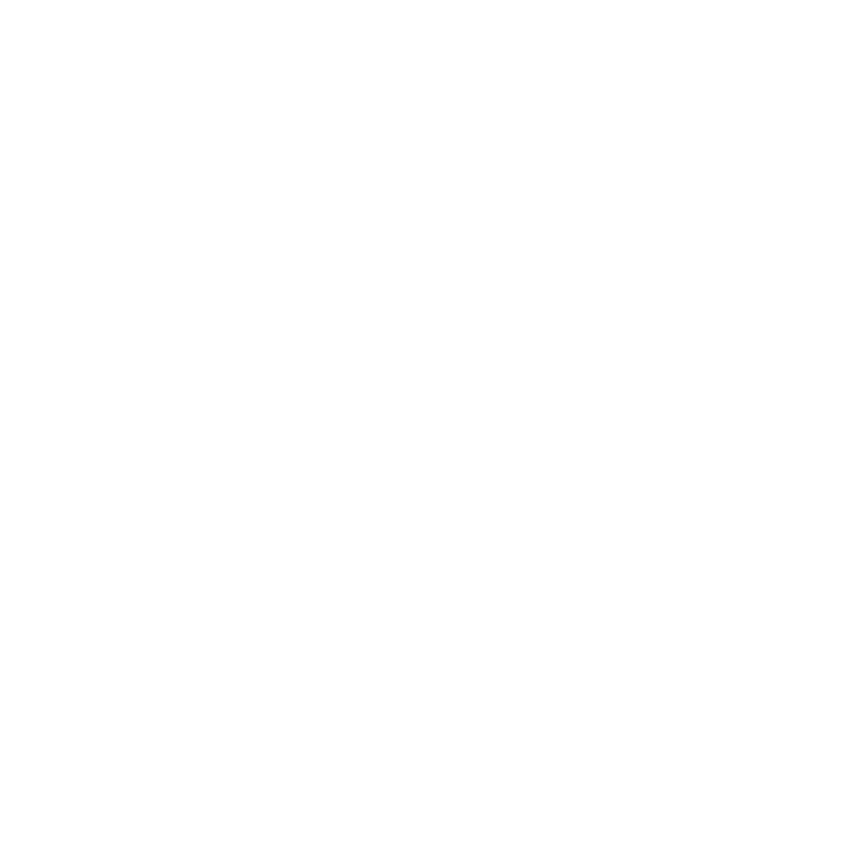
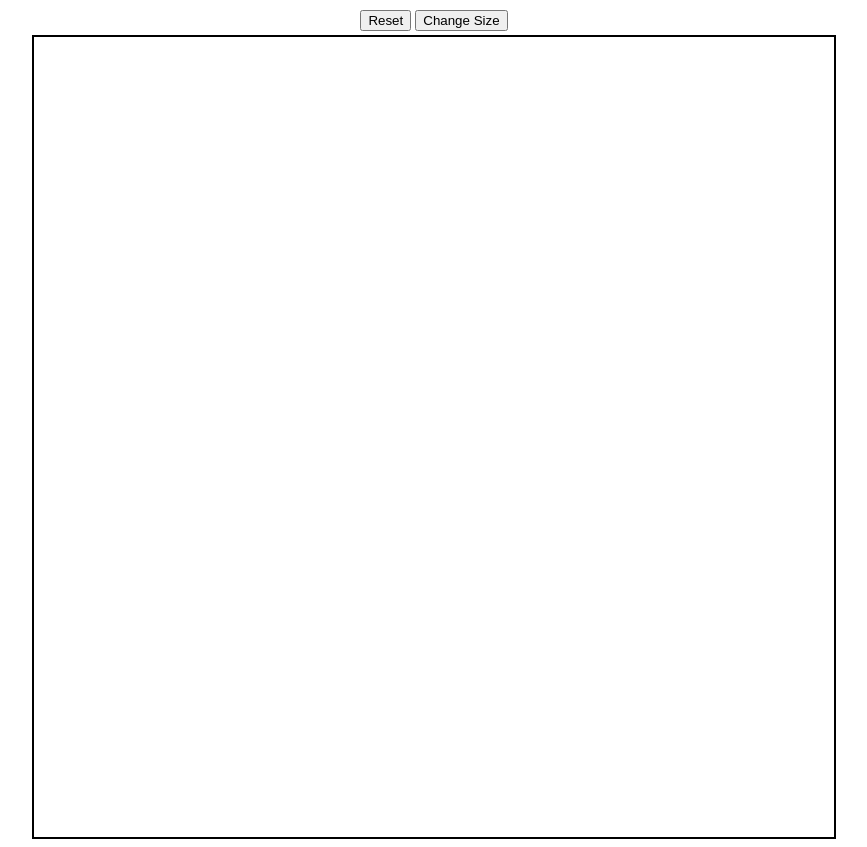
Before and after one commit to progboy/hoverpad, a plain HTML site: page index.html in a window 1280 px wide. Shown: the whole page, without its empty margins (206-1073 px from the left). Before the commit the page ends 800 px from the top, so only its background shows below. Drawn offline with Linux system fonts and the light colour scheme.

Commit message:
implemented hoverpad, buttons and grid cells  are working now

```diff
--- a/index.html
+++ b/index.html
@@ -5,9 +5,10 @@
     <meta name="viewport" content="width=device-width, initial-scale=1.0">
     <title>Hoverpad</title>
     <link rel="stylesheet" href="style.css">
-    <script src="index.js"></script>
 </head>
 <body>
-
+    <button onclick="resetCells()">Reset</button><button onclick="newGrid()">Change Size</button>
+    <div class = "mainContainer"></div>
+    <script src="index.js"></script>
 </body>
 </html>
--- a/index.js
+++ b/index.js
@@ -0,0 +1,71 @@
+let divGrid = [];
+//function made to generate random color rgb values
+function getRandomNumber(){
+    return Math.floor(256*Math.random());
+}
+//gets called for each cell
+function makeDivCell(rowsize,i,j){
+    let elem = document.createElement("div");
+    elem.style.backgroundColor = "white";
+    elem.style.width = 800/rowsize + "px";
+    elem.style.height = 800/rowsize + "px";
+    elem.style.gridColumnStart = j+1;
+    elem.style.gridColumnEnd = j+2;
+    elem.style.gridRowStart = i+1;
+    elem.style.gridRowEnd = i+2;
+
+    //extra credit code
+    //elem.style.opacity = 0;
+    //
+    // elem.addEventListener("mouseover",(event)=>{
+    //     event.target.style.backgroundColor = `rgb(${getRandomNumber()},${getRandomNumber()},${getRandomNumber()})`;
+    //     if(event.target.style.opacity<1){
+    //         event.target.style.opacity = String(Number(event.target.style.opacity)+0.1);
+    //         console.log(event.target.style.opacity);
+    //     }
+    // });
+    elem.addEventListener("mouseover",(event)=>{
+        event.target.style.backgroundColor = 'rgb(175,175,175)';
+    });
+    return elem;
+}
+
+//first divGrid is filled then each element in divGrid
+//is displayed on html, individual element made with makeDivCell
+function makegrid(rowsize){
+    divGrid = [];
+    for(let i =0;i<rowsize;i++){
+        divGrid.push([]);
+        for(let j =0;j<rowsize;j++){
+            divGrid[i].push(makeDivCell(rowsize,i,j));
+        }
+    }
+    //put a grid of div elements inside main-container div
+    let mainContainer = document.querySelector(".mainContainer");
+
+    for(let i =0;i<rowsize;i++){
+        for(let j =0;j<rowsize;j++){
+            mainContainer.appendChild(divGrid[i][j]);
+        }
+    }
+}
+//runs when user wants to reset the hoverpad
+function resetCells(){
+    document.querySelector(".mainContainer").innerHTML = "";
+    makegrid(divGrid.length);
+}
+//changing the number of rows in grid, size of main container remains same
+function newGrid(){
+    let rowsize = window.prompt("enter rowsize: ");
+    if(rowsize > 100){
+        rowsize=100;
+    }else if(rowsize<2){
+        rowsize=1;
+    }else if(isNaN(rowsize)){
+        window.alert("Please enter a valid number");
+        return;
+    }
+    document.querySelector(".mainContainer").innerHTML = "";
+    makegrid(Math.floor(rowsize));
+}
+makegrid(16);
--- a/style.css
+++ b/style.css
@@ -0,0 +1,13 @@
+body{
+    text-align: center;
+}
+button{
+    margin:2px;
+}
+.mainContainer{
+    width : 800px;
+    height: 800px;
+    display: grid;
+    margin: 2px auto;
+    border: 2px solid black;
+}
```
